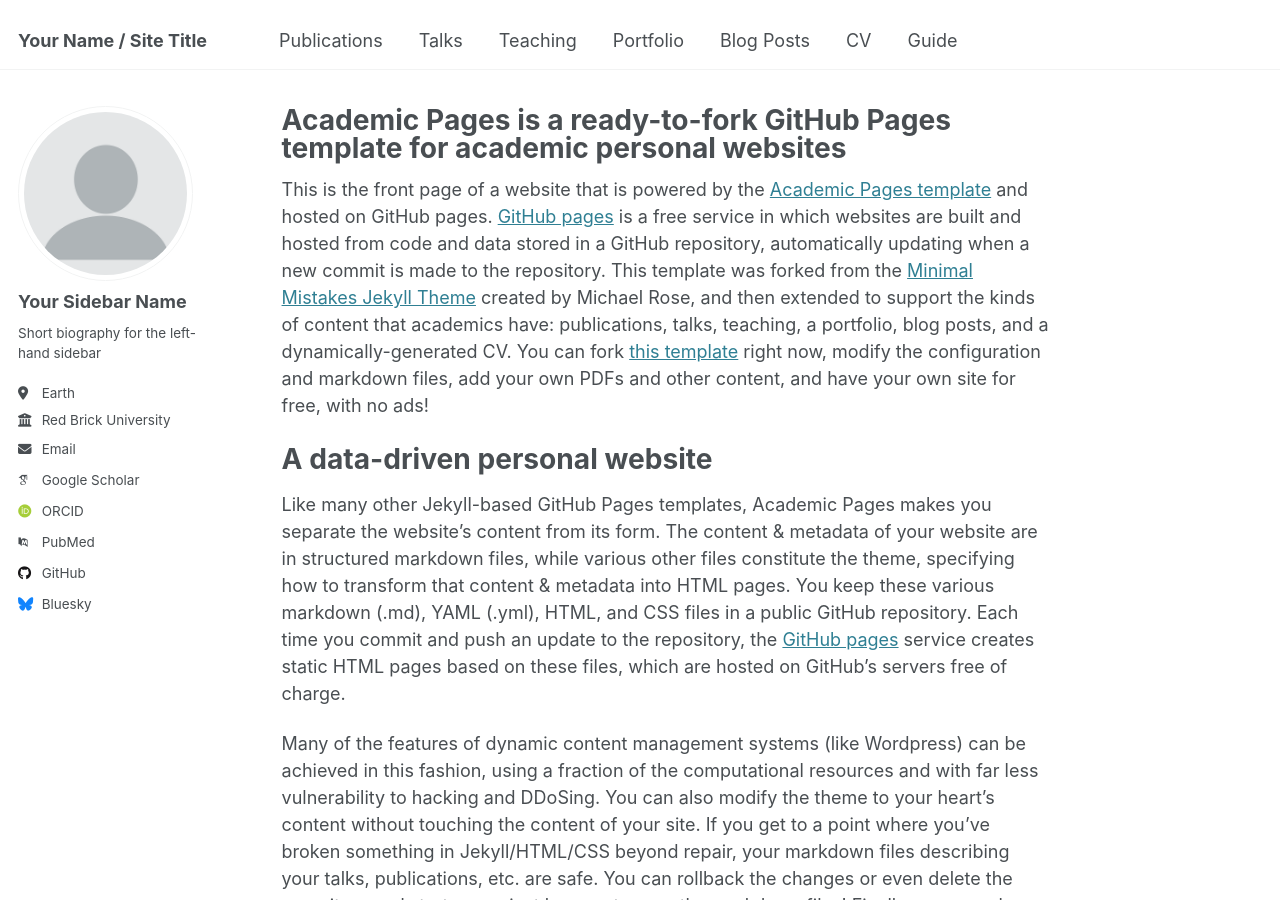
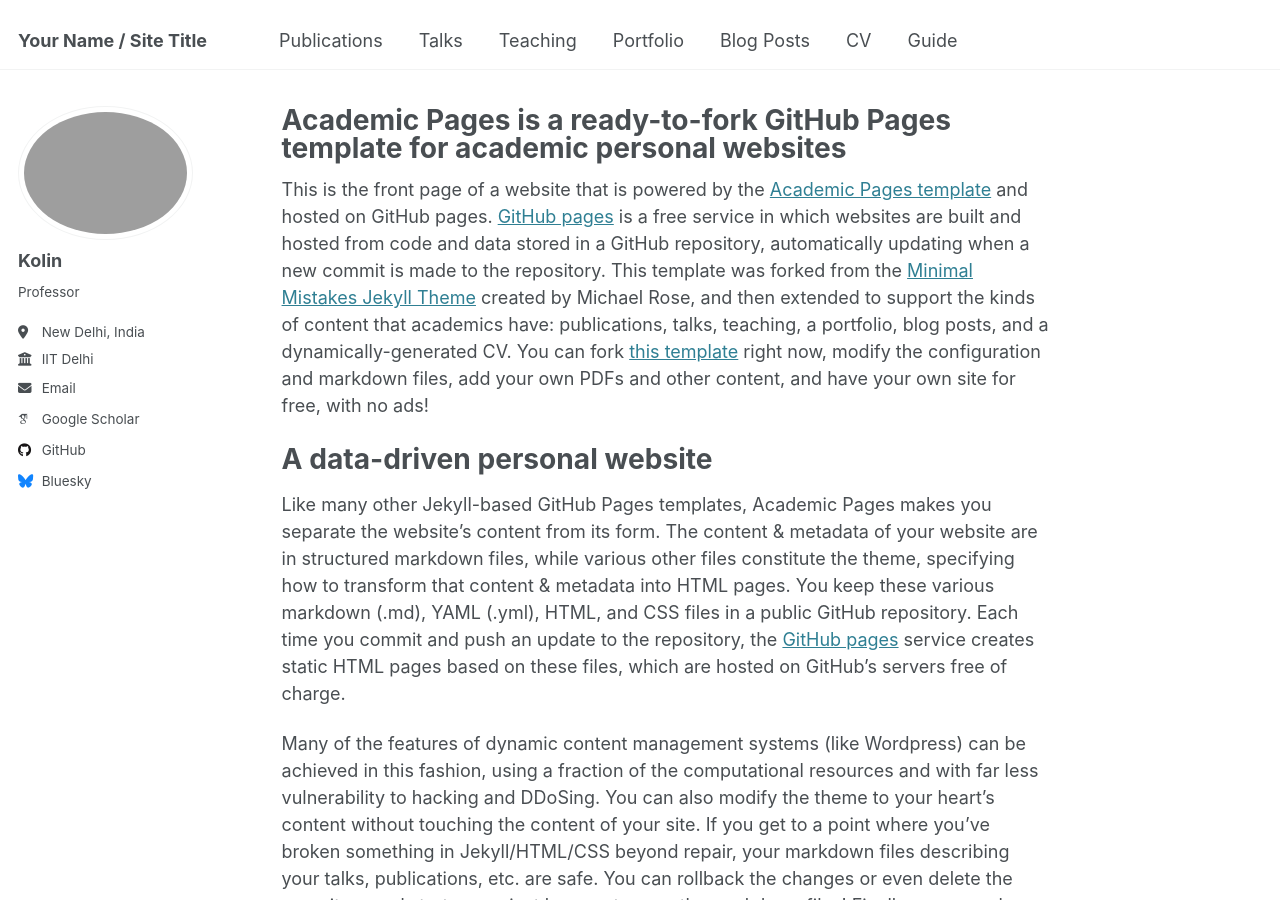
Before and after one commit to kolinpaul/kolinpaul.github.io, a Jekyll site: the page built from _pages/about.md, in a window 1280 px wide and 900 px high. Built offline with Jekyll 4.4.1, drawn with Linux system fonts in a browser that asks for light colours; some web fonts are replaced.

Commit message:
Update _config.yml

```diff
--- a/_config.yml
+++ b/_config.yml
@@ -22,22 +22,22 @@
 #               Additional customization can be done by editing /_includes/author-profile.html
 author:
   # Biographic information
-  avatar           : "profile.png"
-  name             : "Your Sidebar Name"
+  avatar           : "kolin.jpg"
+  name             : "Kolin"
   pronouns         : # example: "she/her"
-  bio              : "Short biography for the left-hand sidebar"
-  location         : "Earth"
-  employer         : "Red Brick University"
+  bio              : "Professor"
+  location         : "New Delhi, India"
+  employer         : "IIT Delhi"
   uri              : # URL
-  email            : "none@example.org"
+  email            : "kolin AT cse . iitd . ac . in"
 
   # Academic websites
   arxiv            : # URL - Update with the correct link to your profile
-  googlescholar    : "https://scholar.google.com/citations?user=PS_CX0AAAAAJ"
+  googlescholar    : "https://scholar.google.com/citations?user=6TWEO3IAAAAJ&hl=en"
   impactstory      : # URL
-  orcid            : "http://orcid.org/yourorcidurl"
+  orcid            : #"http://orcid.org/yourorcidurl"
   semantic         : # URL
-  pubmed           : "https://www.ncbi.nlm.nih.gov/pubmed/?term=john+snow"
+  pubmed           : #"https://www.ncbi.nlm.nih.gov/pubmed/?term=john+snow"
   researchgate     : # URL
   scopus           : # URL
 
```
